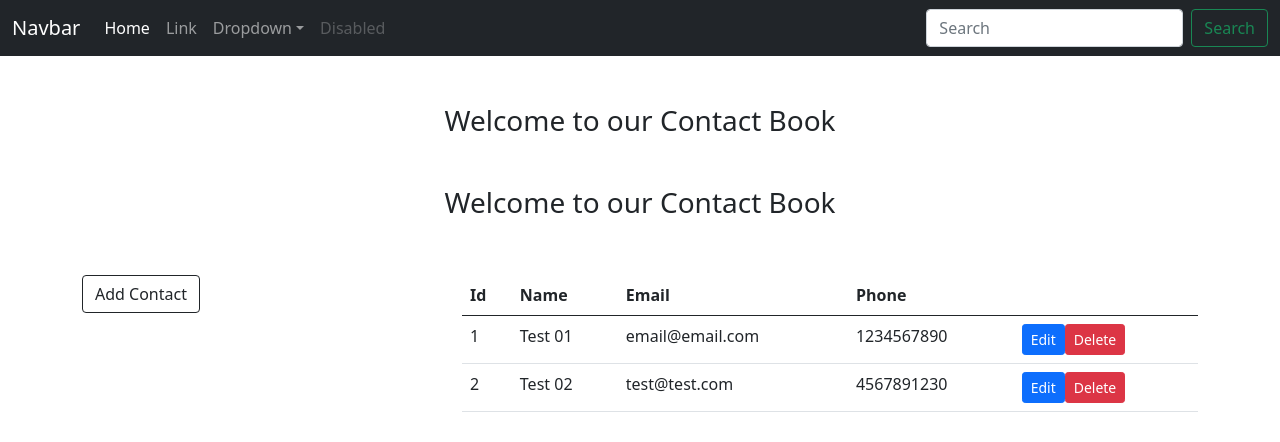
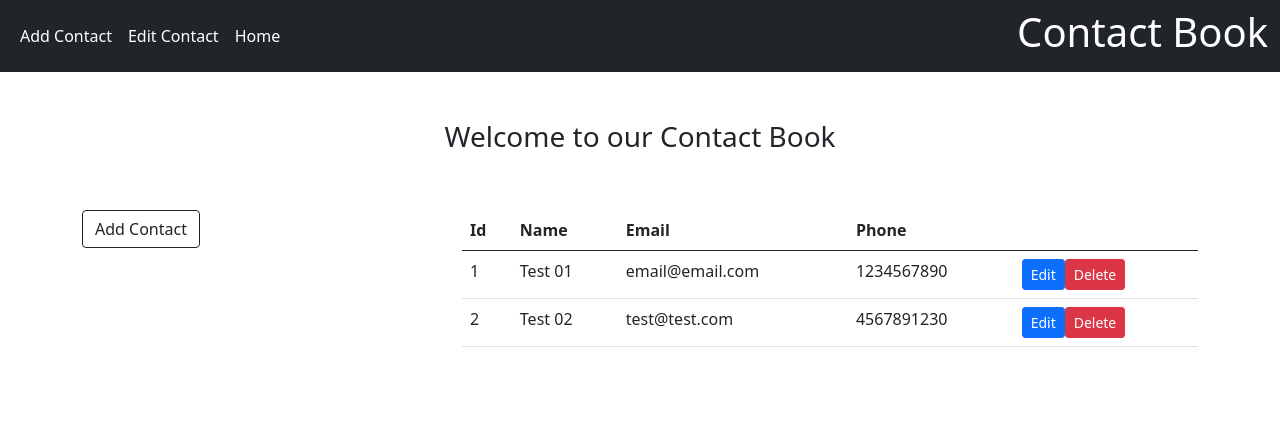
Before and after one commit to minhazul-dev/Redux-Contact-Book_02, a React (Create React App) app: page / in a window 1280 px wide. Shown: the top 442 px of the page. Built offline with nearby package versions, Linux system fonts and the light colour scheme.

Commit message:
create navbar

```diff
--- a/src/components/Home/Home.js
+++ b/src/components/Home/Home.js
@@ -8,7 +8,6 @@ const Home = ({ contacts, deleteContact }) => {
     return (
 
         <div className="container">
-            <h3 className="mt-5 text-center">Welcome to our Contact Book</h3>
             <h3 className="mt-5 text-center">Welcome to our Contact Book</h3>
             <div className="row">
                 <div className="col-md-4">
--- a/src/components/Navbar/Navbar.js
+++ b/src/components/Navbar/Navbar.js
@@ -1,39 +1,31 @@
 import React from 'react';
+import {
 
+  Link
+} from "react-router-dom";
 const Navbar = () => {
     return (
         <nav className="navbar navbar-expand-lg navbar-dark bg-dark">
         <div className="container-fluid">
-          <a className="navbar-brand" href="#">Navbar</a>
+
           <button className="navbar-toggler" type="button" data-bs-toggle="collapse" data-bs-target="#navbarSupportedContent" aria-controls="navbarSupportedContent" aria-expanded="false" aria-label="Toggle navigation">
             <span className="navbar-toggler-icon" />
           </button>
           <div className="collapse navbar-collapse" id="navbarSupportedContent">
             <ul className="navbar-nav me-auto mb-2 mb-lg-0">
               <li className="nav-item">
-                <a className="nav-link active" aria-current="page" href="#">Home</a>
+                <Link className="nav-link active" aria-current="page" to="/add">Add Contact</Link>
               </li>
               <li className="nav-item">
-                <a className="nav-link" href="#">Link</a>
+                <Link className="nav-link active" to="/edit">Edit Contact</Link>
               </li>
-              <li className="nav-item dropdown">
-                <a className="nav-link dropdown-toggle" href="#" id="navbarDropdown" role="button" data-bs-toggle="dropdown" aria-expanded="false">
-                  Dropdown
-                </a>
-                <ul className="dropdown-menu" aria-labelledby="navbarDropdown">
-                  <li><a className="dropdown-item" href="#">Action</a></li>
-                  <li><a className="dropdown-item" href="#">Another action</a></li>
-                  <li><hr className="dropdown-divider" /></li>
-                  <li><a className="dropdown-item" href="#">Something else here</a></li>
-                </ul>
-              </li>
+
               <li className="nav-item">
-                <a className="nav-link disabled" href="#" tabIndex={-1} aria-disabled="true">Disabled</a>
+                <a className="nav-link active" to="/" tabIndex={-1} aria-disabled="true">Home</a>
               </li>
             </ul>
             <form className="d-flex">
-              <input className="form-control me-2" type="search" placeholder="Search" aria-label="Search" />
-              <button className="btn btn-outline-success" type="submit">Search</button>
+              <h1 className="text-white">Contact Book</h1>
             </form>
           </div>
         </div>
```
